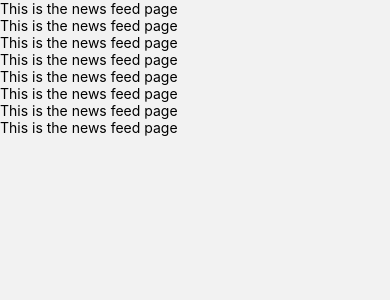
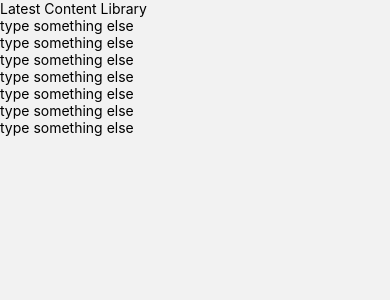
Before and after one commit to Athelo/mobile-react-native, a React Native app in the folder patient-view/: screen /News in a window 390 px wide. Shown: the top 300 px of the page. Built offline with nearby package versions, Linux system fonts and the light colour scheme.

Commit message:
Monicas changes

```diff
--- a/patient-view/components/NewsFeed.js
+++ b/patient-view/components/NewsFeed.js
@@ -5,28 +5,28 @@ function NewsFeed({ navigation }) {
   return(
    <View>
      <Pressable onPress={() => navigation.goBack()}>
-       <Text>This is the news feed page</Text>
+       <Text>Latest Content Library</Text>
      </Pressable>
      <Pressable onPress={() => navigation.goBack()}>
-       <Text>This is the news feed page</Text>
+       <Text>type something else</Text>
      </Pressable>
      <Pressable onPress={() => navigation.goBack()}>
-       <Text>This is the news feed page</Text>
+       <Text>type something else</Text>
      </Pressable>
      <Pressable onPress={() => navigation.goBack()}>
-       <Text>This is the news feed page</Text>
+       <Text>type something else</Text>
      </Pressable>
      <Pressable onPress={() => navigation.goBack()}>
-       <Text>This is the news feed page</Text>
+       <Text>type something else</Text>
      </Pressable>
      <Pressable onPress={() => navigation.goBack()}>
-       <Text>This is the news feed page</Text>
+       <Text>type something else</Text>
      </Pressable>
      <Pressable onPress={() => navigation.goBack()}>
-       <Text>This is the news feed page</Text>
+       <Text>type something else</Text>
      </Pressable>
      <Pressable onPress={() => navigation.goBack()}>
-       <Text>This is the news feed page</Text>
+       <Text>type something else</Text>
      </Pressable>
    </View>
   )
```
